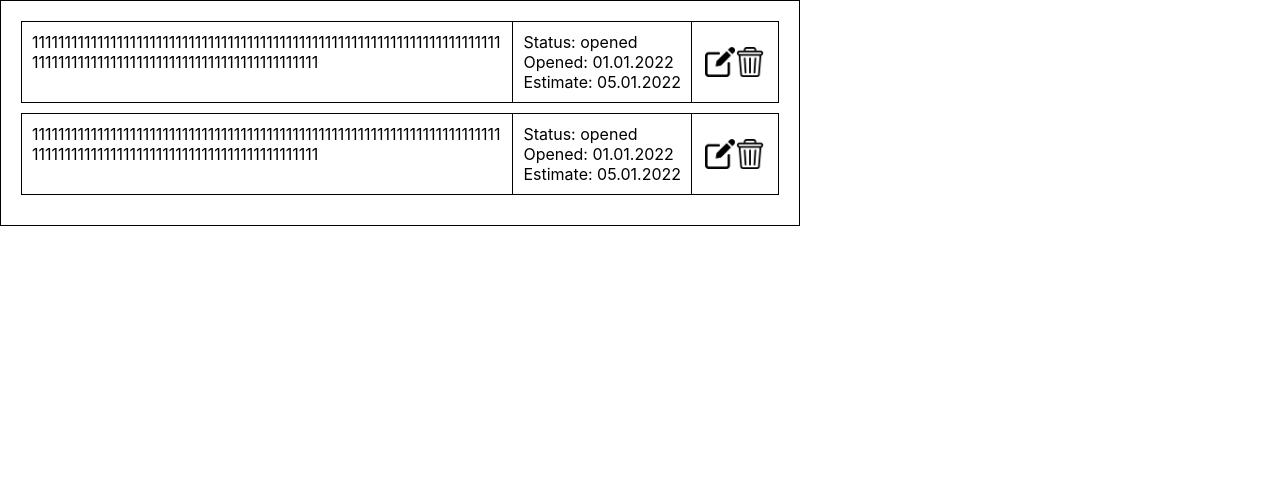
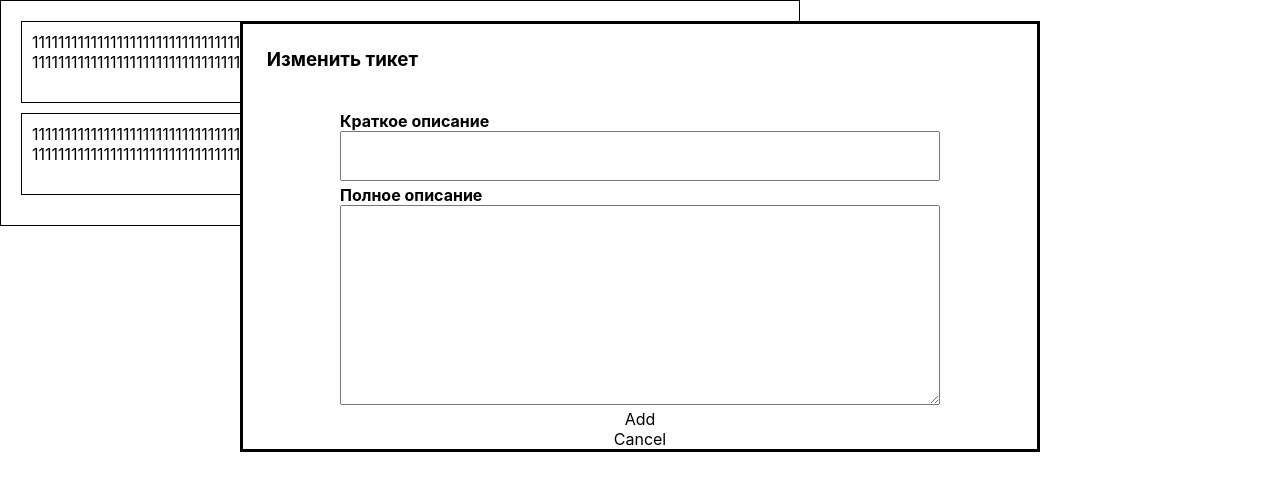
Before and after one commit to GromakMaxim/ahj-http-front, a website built with webpack: page src/index.html in a window 1280 px wide. Built offline with nearby package versions, Linux system fonts and the light colour scheme; no server answers.

Commit message:
base modal window

```diff
--- /dev/null
+++ b/src/css/modalWindow.css
@@ -0,0 +1,28 @@
+#edit-window {
+    display: flex;
+    flex-direction: column;
+    width: 800px;
+    margin: auto;
+}
+
+#edit-window label{
+    margin: auto;
+}
+
+#edit-window h3{
+    margin-left: 3%;
+    margin-top: 3%;
+    margin-bottom: 5%;
+}
+
+.task-content {
+    width: 600px;
+    height: 200px;
+    resize: vertical;
+}
+
+.task-short-content{
+    width: 600px;
+    height: 50px;
+    resize: none;
+}
--- a/src/css/style.css
+++ b/src/css/style.css
@@ -2,6 +2,7 @@
 @import url('./global.css');
 @import url('./effects.css');
 @import url('./fonts.css');
+@import url('./modalWindow.css');
 
 .widget {
     display: flex;
--- a/src/index.html
+++ b/src/index.html
@@ -36,6 +36,23 @@
         </div>
     </div>
 
+    <dialog id="edit-window" open="">
+        <h3>Изменить тикет</h3>
+        <label class="window-descr-short">
+            <h4>Краткое описание</h4>
+            <textarea class="task-short-content"> </textarea>
+        </label>
+
+        <label>
+            <h4>Полное описание</h4>
+            <textarea class="task-content"> </textarea>
+        </label>
+
+        <p></p>
+        <button id="confirm-task-changes">Add</button>
+        <button id="exit">Cancel</button>
+    </dialog>
+
 
 </div>
 </body>
--- a/src/js/DateHandler.js
+++ b/src/js/DateHandler.js
@@ -1,4 +1,4 @@
-import { format, compareAsc } from 'date-fns'
+import {format} from 'date-fns'
 
 export default class DateHandler {
     static getBeautifulDate(str) {
```
Also changed, not shown: src/js/InteractionController.js (added, +32 -0 lines), src/js/TaskStatusHandler.js (+10 -5 lines).
